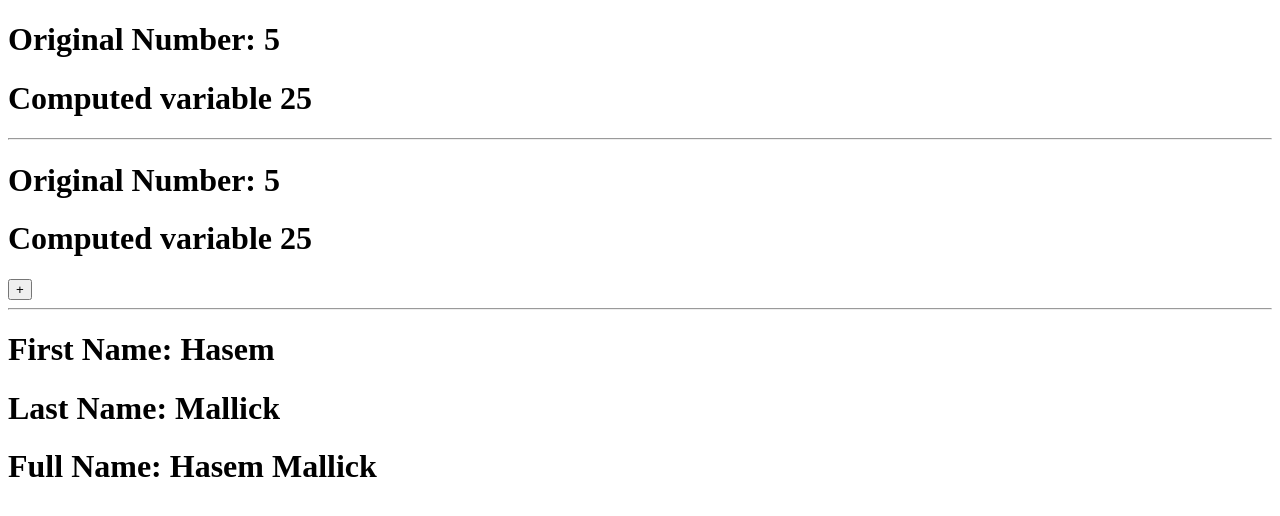
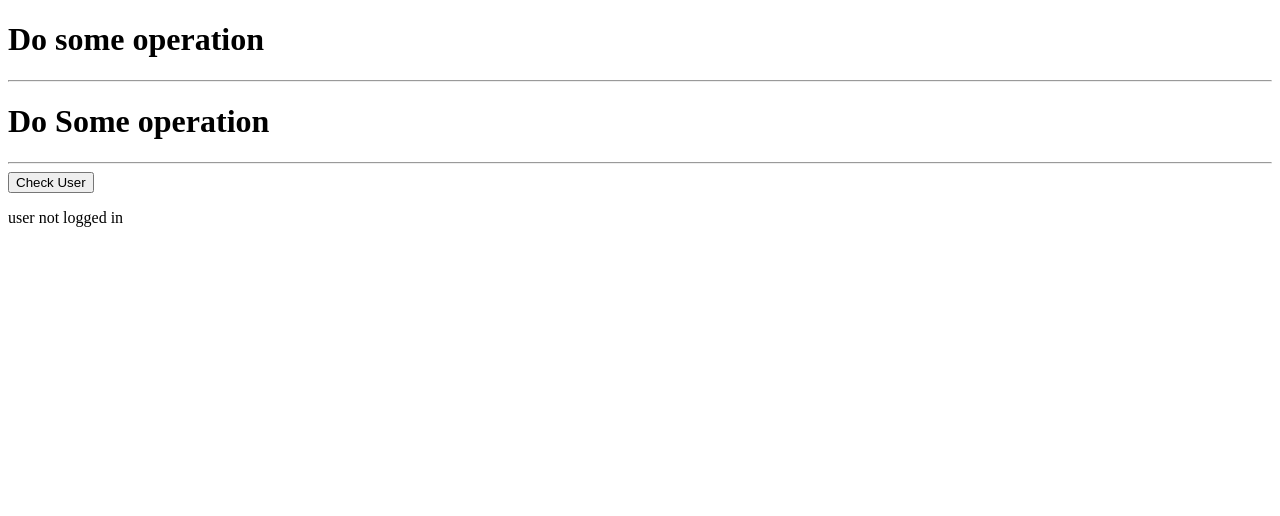
Before and after one commit to HasemMallick/vue-composition-api, a Vue app: page / in a window 1280 px wide. Shown: the top 516 px of the page. Built offline with nearby package versions, Linux system fonts and the light colour scheme.

Commit message:
added comditional rendering

```diff
--- a/src/App.vue
+++ b/src/App.vue
@@ -1,9 +1,10 @@
 <script setup>
-import ComputedComp from './components/ComputedComp.vue';
+import ConditionalRendering from './components/ConditionalRendering.vue';
+
 
 
 </script>
 
 <template>
-  <ComputedComp />
+  <ConditionalRendering />
 </template>
--- a/src/components/ComputedComp.vue
+++ /dev/null
@@ -1,45 +0,0 @@
-<script setup>
-import { ref, computed } from 'vue';
-
-const num = ref(5)
-const squaredNum = computed(() => {
-    return num.value * num.value
-})
-
-const sqNum = ref(5)
-const sqNumComputed = computed(()=> sqNum.value * sqNum.value)
-
-const fName = ref("Hasem")
-const lName = ref('Mallick')
-const fullName = computed(() => `${fName.value} ${lName.value}`)
-
-</script>
-
-<template>
-    <div>
-        <h1>Original Number: {{ num }}</h1>
-        <h1>Computed variable {{ squaredNum }}</h1>
-    </div>
-
-    <hr>
-    <!-- update the computed based on the reactive state -->
-    <div>
-        <h1>Original Number: {{ sqNum }}</h1>
-        <h1>Computed variable {{ sqNumComputed }}</h1>
-        <button type="button" @click="sqNum++">+</button>
-    </div>
-
-    <hr>
-
-    <div>
-        <h1>First Name: {{ fName }} </h1>
-        <h1>Last Name: {{ lName }} </h1>
-
-        <h1>Full Name: {{ fullName }}</h1>
-    </div>
-</template>
-
-
-<style lang="scss" scoped>
-
-</style>
--- /dev/null
+++ b/src/components/ConditionalRendering.vue
@@ -0,0 +1,42 @@
+<script setup>
+import { ref } from 'vue';
+
+const isTrue = true;
+const isFalse = false;
+
+const toggleUser = ref(false)
+</script>
+
+<template>
+    <div>
+        <h1 v-if="isTrue" >Do some operation</h1>
+    </div>
+
+    <hr>
+
+    <div>
+        <h1 v-if="isFalse" >Do Some operation</h1>
+
+        <h1 v-if="!isFalse" >Do Some operation</h1>
+    </div>
+
+    <hr>
+    <div>
+        <button type="button" @click="toggleUser = !toggleUser" >Check User</button>
+
+        <div v-if="toggleUser" >
+            <p>User logged in </p>
+        </div>
+
+        <div v-else >
+            <p>user not logged in</p>
+        </div>
+
+    </div>
+
+</template>
+
+
+<style lang="scss" scoped>
+
+</style>
```
